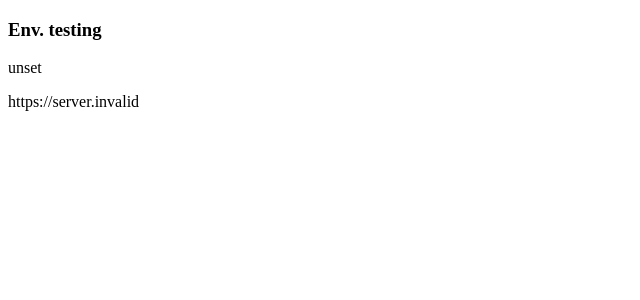
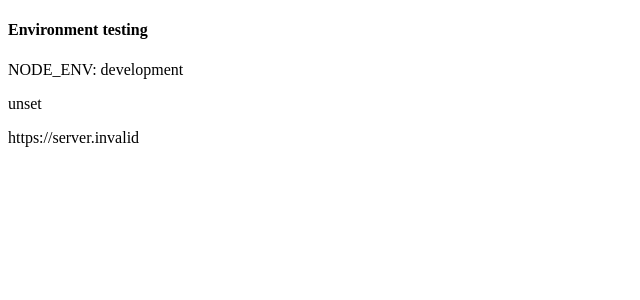
Before and after one commit to rezabmirzaei/react-env, a React (Create React App) app: page / in a window 1280 px wide. Shown: the top 300 px of the page, without its empty margins (0-640 px from the left). Built offline with nearby package versions, Linux system fonts and the light colour scheme; no server answers.

Commit message:
Can't manually override NODE_ENV. Will figure out later how to handle...

```diff
--- a/src/App.js
+++ b/src/App.js
@@ -1,7 +1,8 @@
 export default function App() {
   return (
     <div className='ml-5 mt-4'>
-      <h3>Env. testing</h3>
+      <h4>Environment testing</h4>
+      <p>NODE_ENV: {process.env.NODE_ENV}</p>
       <p>{process.env.REACT_APP_FIREBASE_AUTHDOMAIN}</p>
       <p>{process.env.REACT_APP_BACKEND_URI}</p>
     </div>
```
Also changed, not shown: package.json (line endings or trailing spaces), 2 other files (tests, documents, lock files or other folders).
